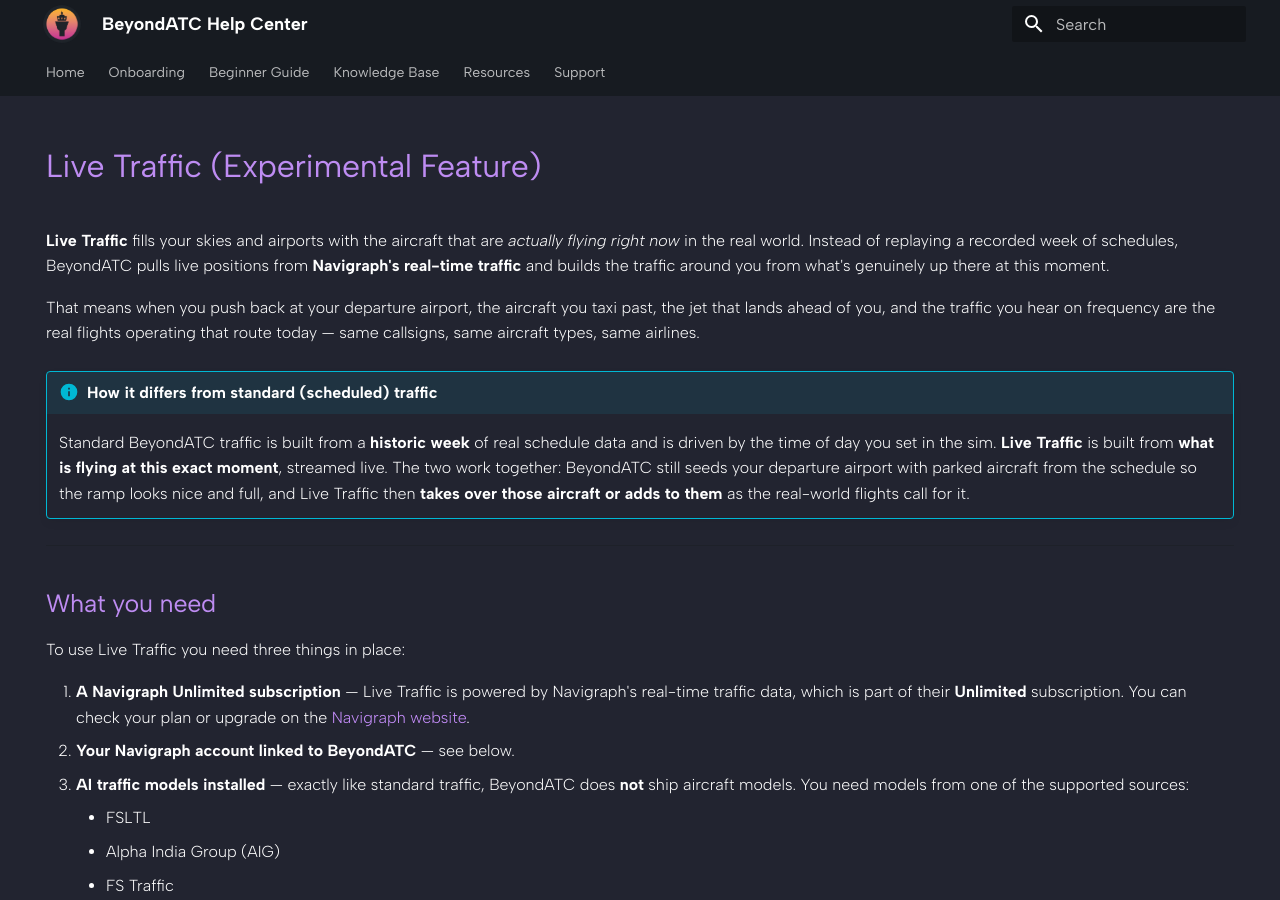
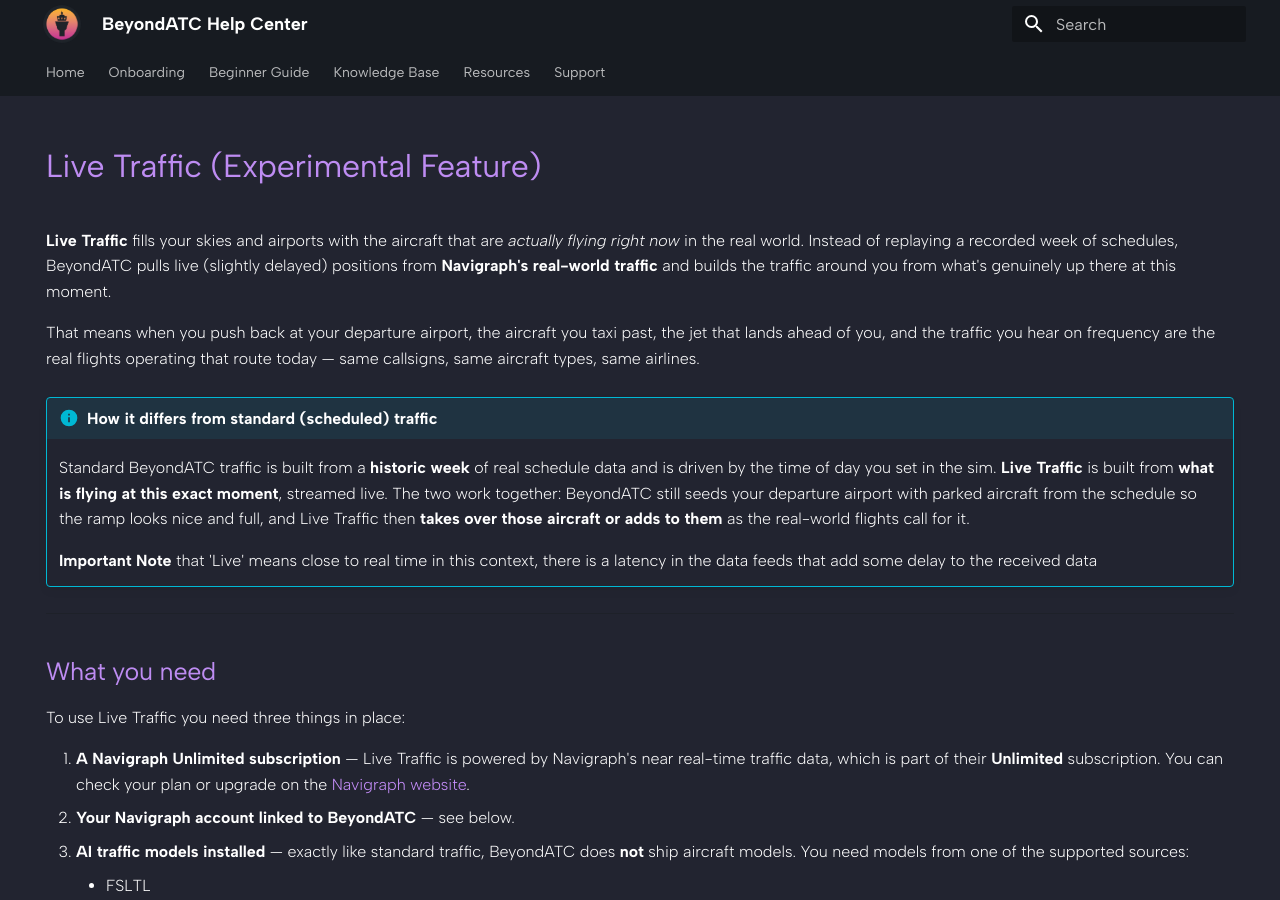
Before and after one commit to BeyondATC/BeyondATC_Wiki, an MkDocs documentation site: the page built from docs/knowledge-base/live-traffic.md, in a window 1280 px wide and 900 px high. Built offline with MkDocs 1.6.1 and Material for MkDocs 9.7.7, drawn with Linux system fonts in a browser that asks for light colours.

Commit message:
Live traffic clarifcations

```diff
--- a/docs/knowledge-base/live-traffic.md
+++ b/docs/knowledge-base/live-traffic.md
@@ -10,12 +10,14 @@ description: Live Traffic injects real-world aircraft into your sim in their act
 
 # Live Traffic (Experimental Feature)
 
-**Live Traffic** fills your skies and airports with the aircraft that are *actually flying right now* in the real world. Instead of replaying a recorded week of schedules, BeyondATC pulls live positions from **Navigraph's real-time traffic** and builds the traffic around you from what's genuinely up there at this moment.
+**Live Traffic** fills your skies and airports with the aircraft that are *actually flying right now* in the real world. Instead of replaying a recorded week of schedules, BeyondATC pulls live (slightly delayed) positions from **Navigraph's real-world traffic** and builds the traffic around you from what's genuinely up there at this moment.
 
 That means when you push back at your departure airport, the aircraft you taxi past, the jet that lands ahead of you, and the traffic you hear on frequency are the real flights operating that route today — same callsigns, same aircraft types, same airlines.
 
 !!! info "How it differs from standard (scheduled) traffic"
     Standard BeyondATC traffic is built from a **historic week** of real schedule data and is driven by the time of day you set in the sim. **Live Traffic** is built from **what is flying at this exact moment**, streamed live. The two work together: BeyondATC still seeds your departure airport with parked aircraft from the schedule so the ramp looks nice and full, and Live Traffic then **takes over those aircraft or adds to them** as the real-world flights call for it.
+
+    **Important Note** that 'Live' means close to real time in this context, there is a latency in the data feeds that add some delay to the received data
 
 ---
 
@@ -23,7 +25,7 @@ That means when you push back at your departure airport, the aircraft you taxi p
 
 To use Live Traffic you need three things in place:
 
-1. **A Navigraph Unlimited subscription** — Live Traffic is powered by Navigraph's real-time traffic data, which is part of their **Unlimited** subscription. You can check your plan or upgrade on the [Navigraph website](https://navigraph.com).
+1. **A Navigraph Unlimited subscription** — Live Traffic is powered by Navigraph's near real-time traffic data, which is part of their **Unlimited** subscription. You can check your plan or upgrade on the [Navigraph website](https://navigraph.com).
 2. **Your Navigraph account linked to BeyondATC** — see below.
 3. **AI traffic models installed** — exactly like standard traffic, BeyondATC does **not** ship aircraft models. You need models from one of the supported sources:
     - FSLTL
```
